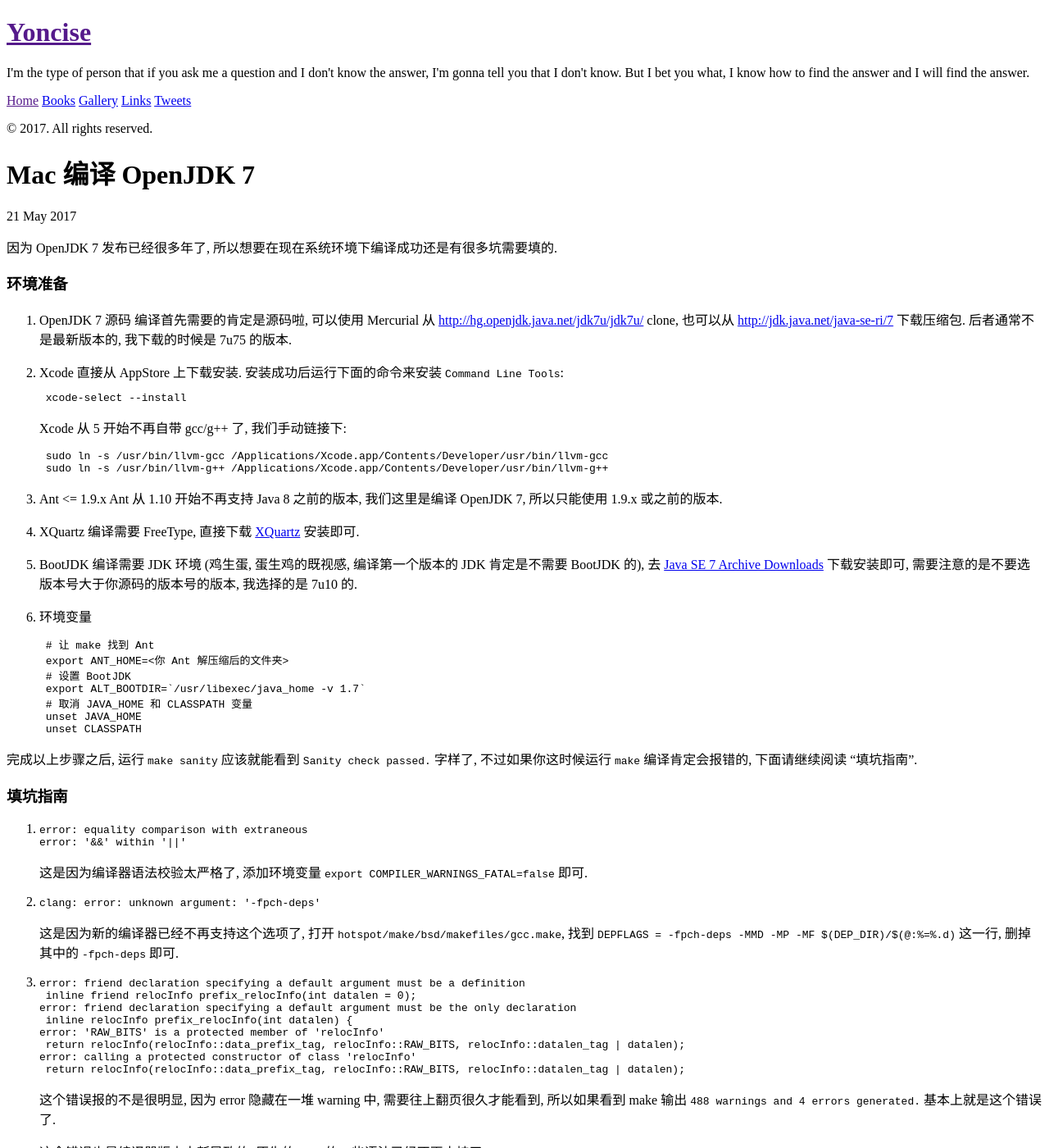
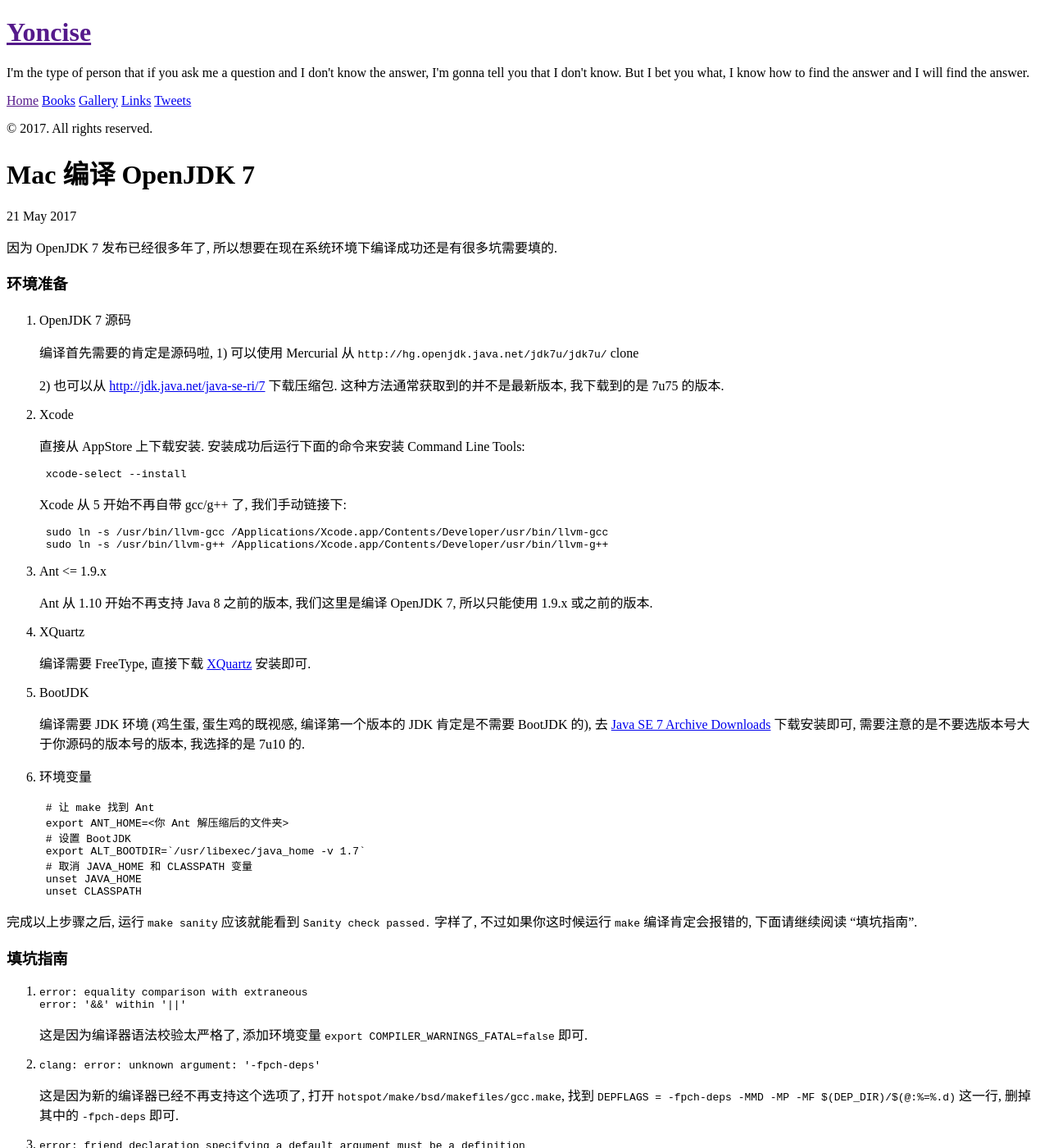
Before and after one commit to yoncise/yoncise.github.io, a Jekyll site: the page built from _posts/2017-05-21-Mac-编译-OpenJDK-7.md, in a window 1280 px wide and 1400 px high. Shown: the whole window at 82% size. Built offline with Jekyll 4.4.1, drawn with Linux system fonts in a browser that asks for light colours; some of the changed text lies outside the part shown.

Commit message:
typo fix

````diff
--- a/_posts/2017-05-21-Mac-编译-OpenJDK-7.md
+++ b/_posts/2017-05-21-Mac-编译-OpenJDK-7.md
@@ -8,13 +8,18 @@
 ### 环境准备
 
 1. OpenJDK 7 源码
-    编译首先需要的肯定是源码啦, 可以使用 Mercurial 从
-    [http://hg.openjdk.java.net/jdk7u/jdk7u/](http://hg.openjdk.java.net/jdk7u/jdk7u/)
-    clone, 也可以从 [http://jdk.java.net/java-se-ri/7](http://jdk.java.net/java-se-ri/7)
-    下载压缩包. 后者通常不是最新版本的, 我下载的时候是 7u75 的版本.
+
+    编译首先需要的肯定是源码啦, 1) 可以使用 Mercurial 从
+    `http://hg.openjdk.java.net/jdk7u/jdk7u/`
+    clone
+
+    2) 也可以从 [http://jdk.java.net/java-se-ri/7](http://jdk.java.net/java-se-ri/7)
+    下载压缩包. 这种方法通常获取到的并不是最新版本, 我下载到的是 7u75 的版本.
 
 2. Xcode
-    直接从 AppStore 上下载安装. 安装成功后运行下面的命令来安装 `Command Line Tools`:
+
+    直接从 AppStore 上下载安装. 安装成功后运行下面的命令来安装 Command Line Tools:
+
     ``` bash
     xcode-select --install
     ```
@@ -27,18 +32,22 @@
     ```
 
 3. Ant <= 1.9.x
+
     Ant 从 1.10 开始不再支持 Java 8 之前的版本, 我们这里是编译 OpenJDK 7,
     所以只能使用 1.9.x 或之前的版本.
 
 4. XQuartz
+
     编译需要 FreeType, 直接下载 [XQuartz](https://www.xquartz.org) 安装即可.
 
 5. BootJDK
+
     编译需要 JDK 环境 (鸡生蛋, 蛋生鸡的既视感, 编译第一个版本的 JDK 肯定是不需要 BootJDK 的),
     去 [Java SE 7 Archive Downloads](http://www.oracle.com/technetwork/java/javase/downloads/java-archive-downloads-javase7-521261.html)
     下载安装即可, 需要注意的是不要选版本号大于你源码的版本号的版本, 我选择的是 7u10 的.
 
 6. 环境变量
+
     ``` bash
     # 让 make 找到 Ant
     export ANT_HOME=<你 Ant 解压缩后的文件夹>
@@ -58,9 +67,12 @@
 error: equality comparison with extraneous
 error: '&&' within '||'
 ```
+
     这是因为编译器语法校验太严格了, 添加环境变量 `export COMPILER_WARNINGS_FATAL=false` 即可.
 
-2. `clang: error: unknown argument: '-fpch-deps'`
+2. ```
+clang: error: unknown argument: '-fpch-deps'
+```
 
     这是因为新的编译器已经不再支持这个选项了, 打开 `hotspot/make/bsd/makefiles/gcc.make`,
     找到 `DEPFLAGS = -fpch-deps -MMD -MP -MF $(DEP_DIR)/$(@:%=%.d)` 这一行,
@@ -97,6 +110,7 @@
 	at java.lang.System.initProperties(Native Method)
 	at java.lang.System.initializeSystemClass(System.java:1115)
 ```
+
     设置环境变量 `export LANG=C` 即可
 
 5. ```
@@ -106,6 +120,7 @@
 	at build.tools.generatecurrencydata.GenerateCurrencyData.buildMainAndSpecialCaseTables(GenerateCurrencyData.java:225)
 	at build.tools.generatecurrencydata.GenerateCurrencyData.main(GenerateCurrencyData.java:154)
 ```
+
     如果你是使用 Mercurial clone 的最新代码就不会遇到这个问题, 我下载的 7u75 存在这个问题.
 
     打开 `jdk/src/share/classes/java/util/CurrencyData.properties`,
@@ -127,12 +143,14 @@
 OpenJDK 64-Bit Server VM (build 24.75-b04, mixed mode)
 ```
 
-### 其他
+### 版本号
 
 JDK 从 1.5 开始, 官方就不再使用类似 `JDK 1.5` 的名称了,
 只有在开发版本号 (Developer Version, `java -version` 的输出)
 中继续沿用 1.5, 1.6 和 1.7 的命名方式,
 公开版本号 (Product Version) 则使用 JDK 5, JDK 6 和 JDK 7 的命名方式.
+
+有时候下载 JDK 看到 7u75, 8u45 的版本号, 这里的 u 表示的是 `update`.
 
 
 > [Re: JDK7 build on mac os fails: JavaNativeFoundation.h: No such file](https://www.mail-archive.com/build-dev@openjdk.java.net/msg07338.html)
````
Also changed, not shown: other parts of _posts/2017-05-21-Mac-编译-OpenJDK-7.md (+7 -5 lines).
